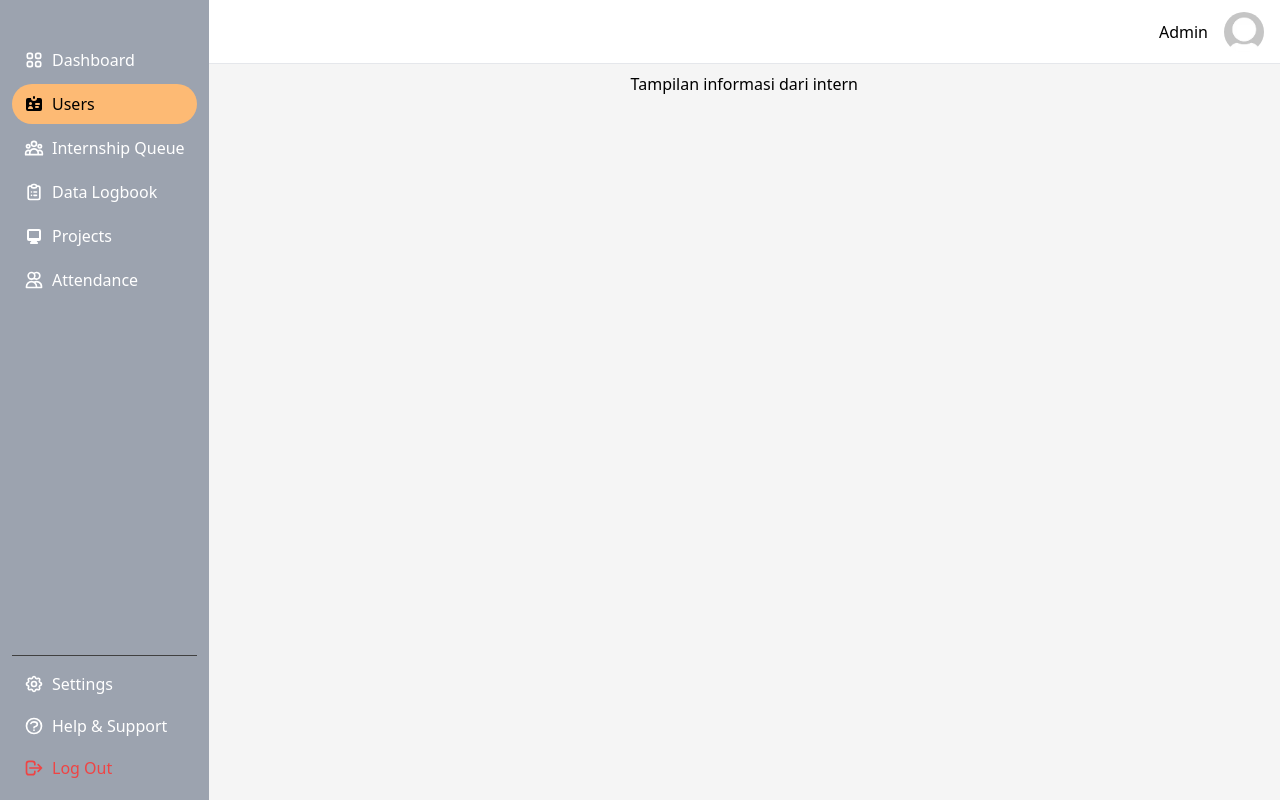
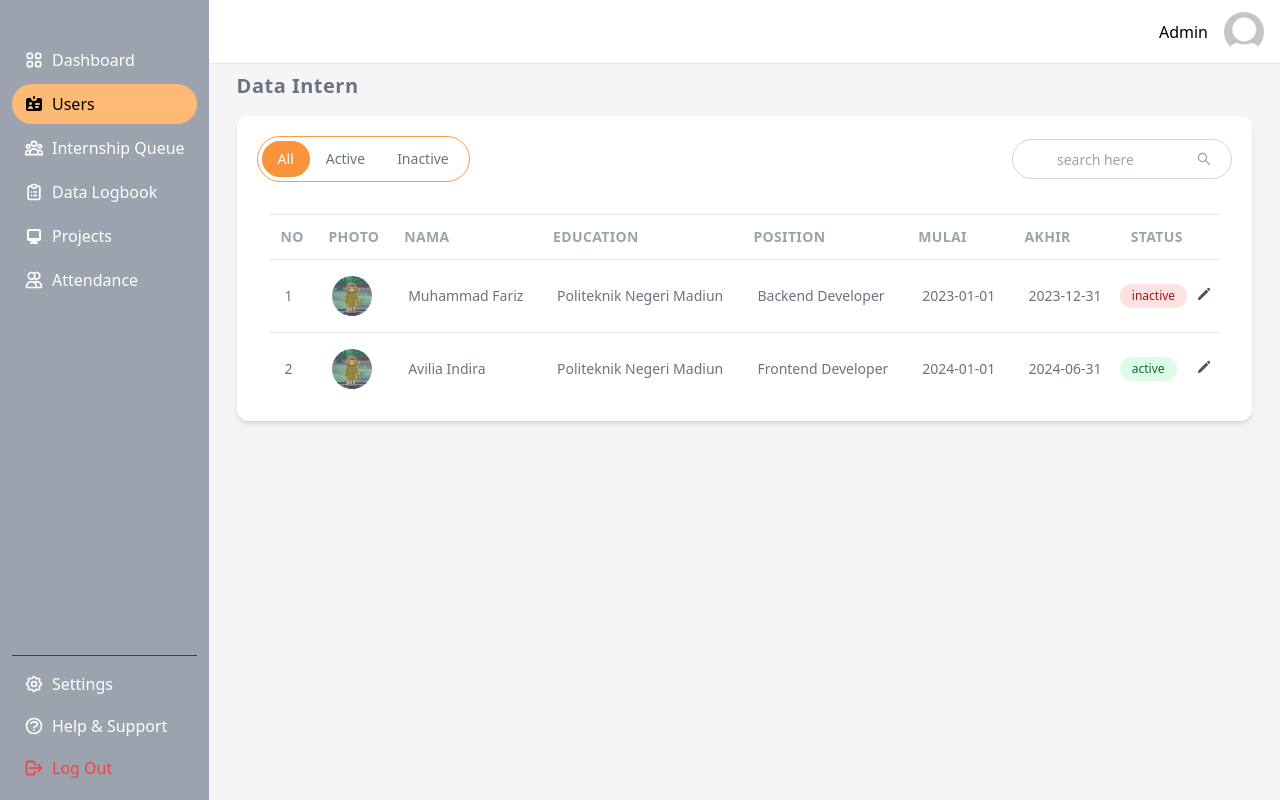
Before and after one commit to AkuShinkai/SiiMagang, a React (Vite) app in the folder vite-project/: page /dataintern in a window 1280 px wide. Built offline with nearby package versions, Linux system fonts and the light colour scheme; no server answers.

Commit message:
create a page to view user data

```diff
--- a/vite-project/src/adminpages/DataIntern.jsx
+++ b/vite-project/src/adminpages/DataIntern.jsx
@@ -1,8 +1,132 @@
+import { useRef,useState } from 'react';
+import { HiPencil } from "react-icons/hi2";
+import profil from '../assets/nyonyo.jpg'
+import Searchbar from '../component/Searchbar'
+const TABS = [
+    {
+      label: "All",
+      value: "all",
+    },
+    {
+      label: "Active",
+      value: "Active",
+    },
+    {
+      label: "Inactive",
+      value: "Inactive",
+    },
+  ];
 function DataIntern() {
-
+    const img = useRef()
+    const [image, setImage] = useState(null)
+    const [activeTab, setActiveTab] = useState(TABS[0].value);
+    const TABLE_HEAD = ["no","photo","nama","Education","Position","Mulai","Akhir","Status",""]; //status(active or inactive)
+    const TABLE_DATA = [{
+        profile_picture: {profil},
+        name: "Muhammad Fariz",
+        school: "Politeknik Negeri Madiun",
+        position: "Backend Developer",
+        start_date: "2023-01-01",
+        end_date: "2023-12-31",
+       },
+       {
+        profile_picture: {profil},
+        name: "Avilia Indira",
+        school: "Politeknik Negeri Madiun",
+        position: "Frontend Developer",
+        start_date: "2024-01-01",
+        end_date: "2024-06-31",
+       }];
+    const getStatus = (start_date, end_date) => {
+        const now = new Date();
+        const start = new Date(start_date);
+        const end = new Date(end_date);
+        return (now >= start && now <= end) ? 'active' : 'inactive';
+    };
+    const filteredData = TABLE_DATA.filter(({ start_date, end_date }) => {
+        const status = getStatus(start_date, end_date);
+        if (activeTab === 'all') return true;
+        return status === activeTab;
+    });
+    const Label = ({ status }) => {
+        const colorClasses = status === 'active' ? 'bg-green-100 text-green-800' : 'bg-red-100 text-red-800';
+          return (
+          <span className={`inline-block px-3 py-1 rounded-full text-xs font-medium ${colorClasses}`}>
+            {status}
+          </span>
+        )};
 
     return (
-        <div>Tampilan informasi dari intern</div>
+        <div className='overflow-x-auto'>
+            <h5 className="mx-5 text-xl text-left text-gray-500 font-bold tracking-wide">Data Intern</h5>
+            <div className='max-sm m-5 rounded-xl shadow-md mb-6 mt-4 bg-white'>
+                <div className="flex items-center pt-5 justify-between mx-5">
+                    <div value="all" className="flex bg-none p-1 rounded-full border border-[#FF9843]">
+                        {TABS.map(({ label, value }) => (
+                        <button
+                            key={value} value={value}
+                            className={`px-4 text-sm text-gray-500 py-2 rounded-full cursor-pointer ${activeTab === value ? 'bg-orange-400 text-white' : ''}`}
+                            onClick={() => setActiveTab(value)}
+                        >
+                            {label}
+                        </button>
+                        ))}
+                    </div>
+                    <Searchbar/>
+                </div>
+                <div className=" overflow-x-auto bg-transparent m-4 p-4">
+                    <table className='w-full text-left'>
+                        <thead >
+                            <tr className='border  border-solid border-l-0 border-r-0'>
+                            {TABLE_HEAD.map((head) => (
+                                <th className='text-sm text-gray-400 tracking-wide uppercase p-3' key={head}>
+                                    {head}
+                                </th>
+                            ))}
+                            </tr>
+                        </thead>
+                        <tbody>
+                            {filteredData.map(({ profile_picture,name, school,position,start_date, end_date}, index) => {
+                                const isLast = index === TABLE_DATA.length - 1;
+                                const rows = isLast ? "p-4" : "p-4 border-b border-blue-gray-50 ";
+                                const status = getStatus(start_date, end_date);
+                                return (
+                                    <tr key={index+1} className='border-t text-gray-500 text-sm'>
+                                        <td className={rows} >{index + 1}</td>
+                                        <td className={rows}>
+                                            <img
+                                                src={image?image:profil}
+                                                alt={profil}
+                                                className="h-10 w-10 rounded-full bg-transparent bg-cover"/>
+                                        </td>
+                                        <td className={rows}>{name}</td>
+                                        <td className={rows}>{school}</td>
+                                        <td className={rows}>{position}</td>
+                                        <td className={rows}>{start_date}</td>
+                                        <td className={rows}>{end_date}</td>
+                                        <td>
+                                            <div className="w-max">
+                                                <Label status={status}/>
+                                            </div>
+                                        </td>
+                                        <td>
+                                            <div className="inline-flex gap-2">
+                                                <button>
+                                                    <HiPencil className="text-gray-600"/>
+                                                </button>
+                                            </div>
+                                        </td>
+                                </tr>
+                                );
+                            })}
+
+                        </tbody>
+                    </table>
+
+                </div>
+            </div>
+
+        </div>
     )
 }
 
```
